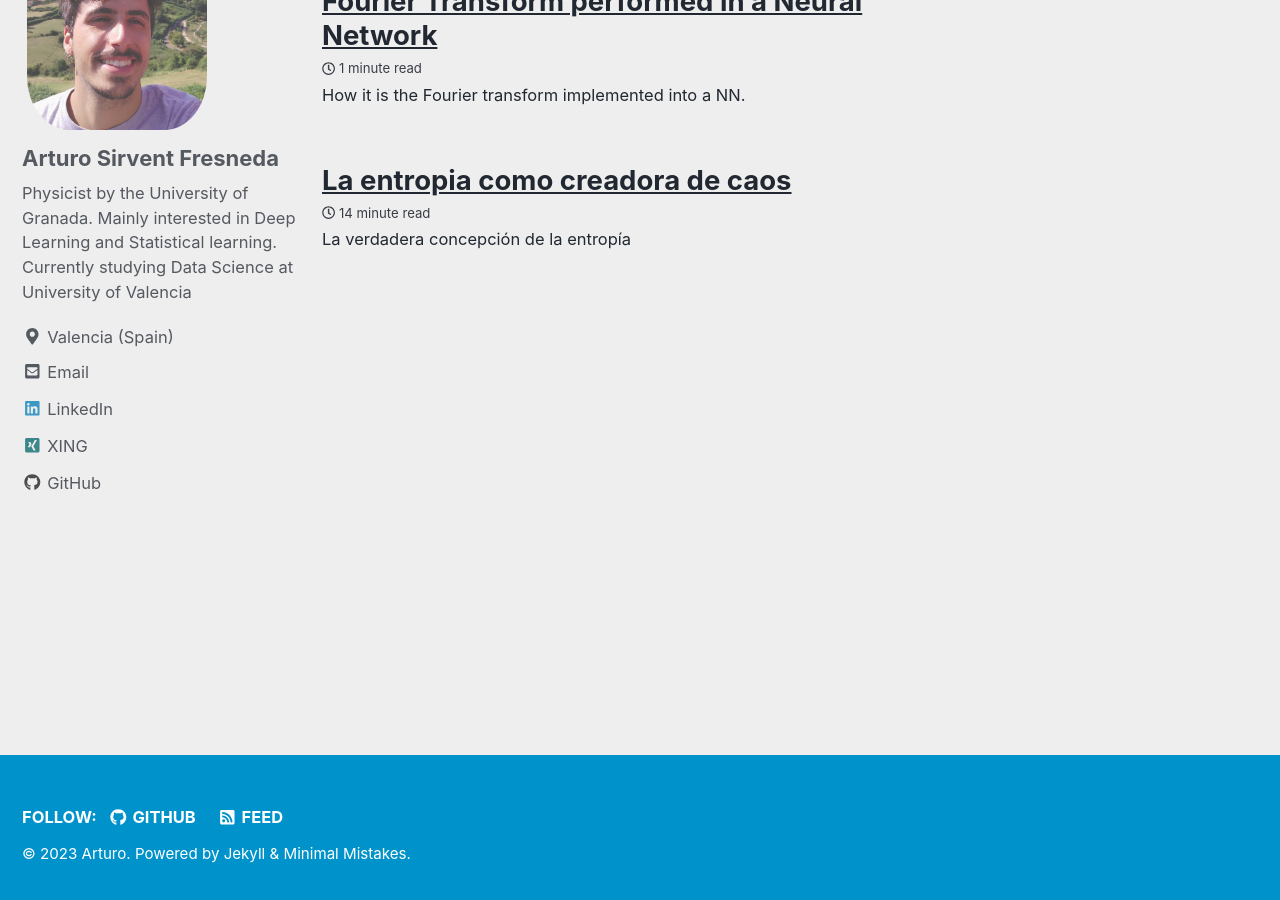
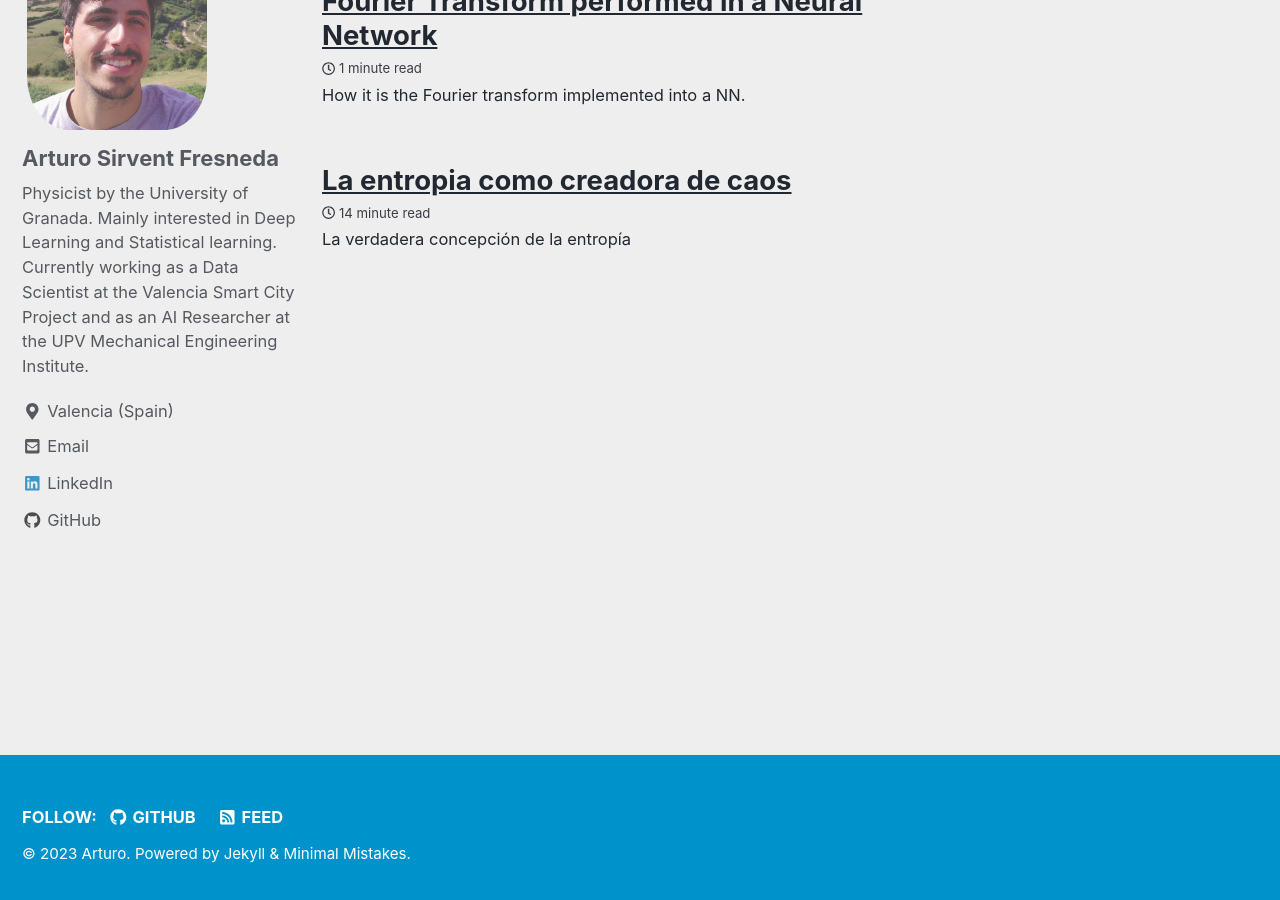
Before and after one commit to ArturoSirvent/ArturoSirvent.github.io, a Jekyll site: the page built from index.html, in a window 1280 px wide and 900 px high, scrolled down 1203 px. Built offline with Jekyll 4.4.1, drawn with Linux system fonts in a browser that asks for light colours; nearby versions of some CDN libraries; the list of posts is cut into pages by our own code.

Commit message:
Update _config.yml

```diff
--- a/_config.yml
+++ b/_config.yml
@@ -86,7 +86,7 @@
 author:
   name             : "Arturo Sirvent Fresneda"
   avatar           : "/images/yop_bien_oviedo.png" # path of avatar image, e.g. "/assets/images/bio-photo.jpg"
-  bio              : "Physicist by the University of Granada. Mainly interested in Deep Learning and Statistical learning. <br> Currently studying Data Science at University of Valencia"
+  bio              : "Physicist by the University of Granada. Mainly interested in Deep Learning and Statistical learning. <br> Currently working as a Data Scientist at the Valencia Smart City Project and as an AI Researcher at the UPV Mechanical Engineering Institute."
   location         : "Valencia (Spain)"
   email            :  arturosirvent@outlook.com
   uri              :
@@ -112,7 +112,7 @@
   twitter          :
   vine             :
   weibo            :
-  xing             : "https://www.xing.com/profile/Arturo_SirventFresneda/cv"
+  xing             : #"https://www.xing.com/profile/Arturo_SirventFresneda/cv"
   youtube          : # "https://youtube.com/c/MichaelRoseDesign"
 
 
```
